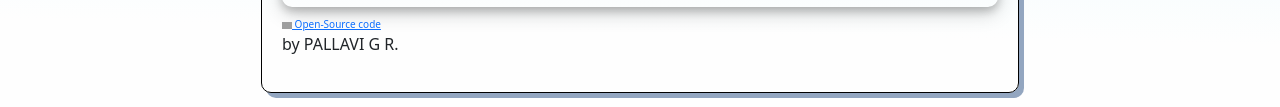
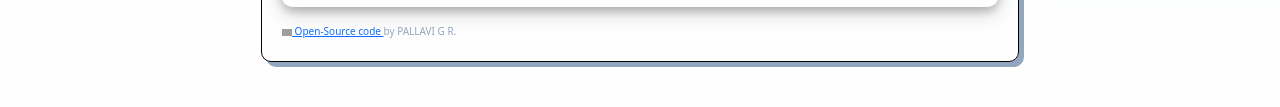
Before and after one commit to Pallavi-GR/project-Weather, a plain HTML site: page index.html in a window 1280 px wide. Shown: the part 773-880 px from the top of the page. Drawn offline with nearby package versions, Linux system fonts and the light colour scheme; grey boxes are pictures that could not be loaded.

Commit message:
change from div to span

```diff
--- a/index.html
+++ b/index.html
@@ -86,7 +86,7 @@
         </div>
       </h2>
 
-      <div class="footer">
+      <span class="footer">
         <a
           href=" https://github.com/Pallavi-GR/project-Weather"
           target="_blank"
@@ -97,7 +97,7 @@
           />
           Open-Source code
         </a>
-      </div>
+      </span>
       <p>by PALLAVI G R.</p>
     </div>
     <script src="index.js"></script>
--- a/style.css
+++ b/style.css
@@ -137,3 +137,9 @@ td {
   width: 10px;
   display: inline;
 }
+
+p {
+  display: inline;
+  font-size: 10px;
+  color: rgb(147, 166, 192);
+}
```
